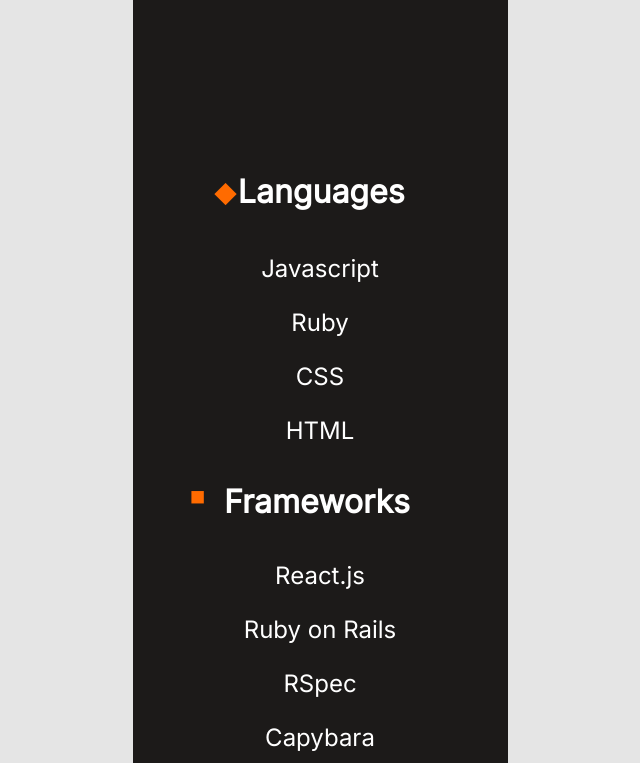
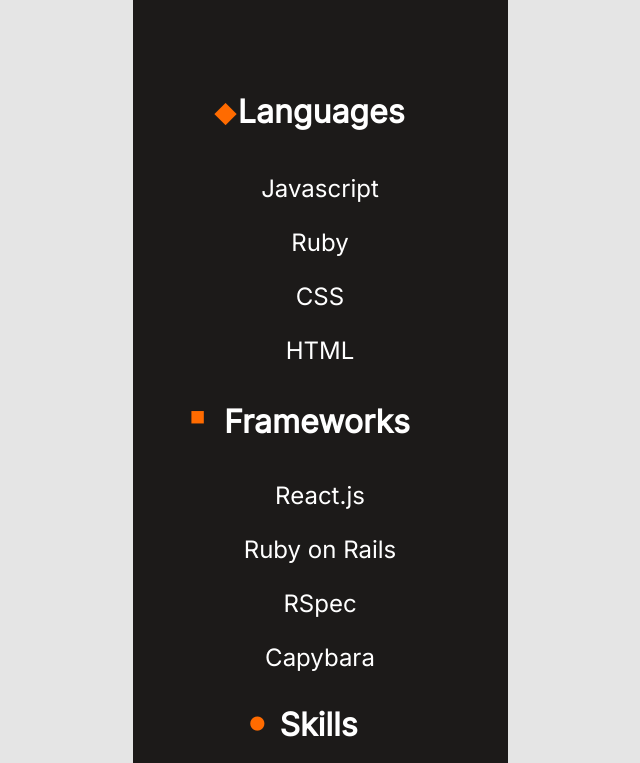
Before and after one commit to forLoop94/Personal-Portfolio_project, a website: page index.html in a window 1280 px wide. Shown: the part 4718-5481 px from the top of the page, without its empty margins (320-960 px from the left). Drawn offline with Linux system fonts and the light colour scheme.

Commit message:
adjust about-me-section to fit

```diff
--- a/styles.css
+++ b/styles.css
@@ -321,7 +321,7 @@
 .about-me-section {
   position: relative;
   width: 375px;
-  height: 1870px;
+  height: 1810px;
   background-color: #1c1a19;
   display: flex;
   flex-direction: column;
@@ -369,7 +369,7 @@
 
 .about-me-cat {
   list-style-type: none;
-  margin-top: 330px;
+  margin-top: 250px;
   font-family: 'Inter', sans-serif;
   font-style: normal;
   font-weight: 700;
```
